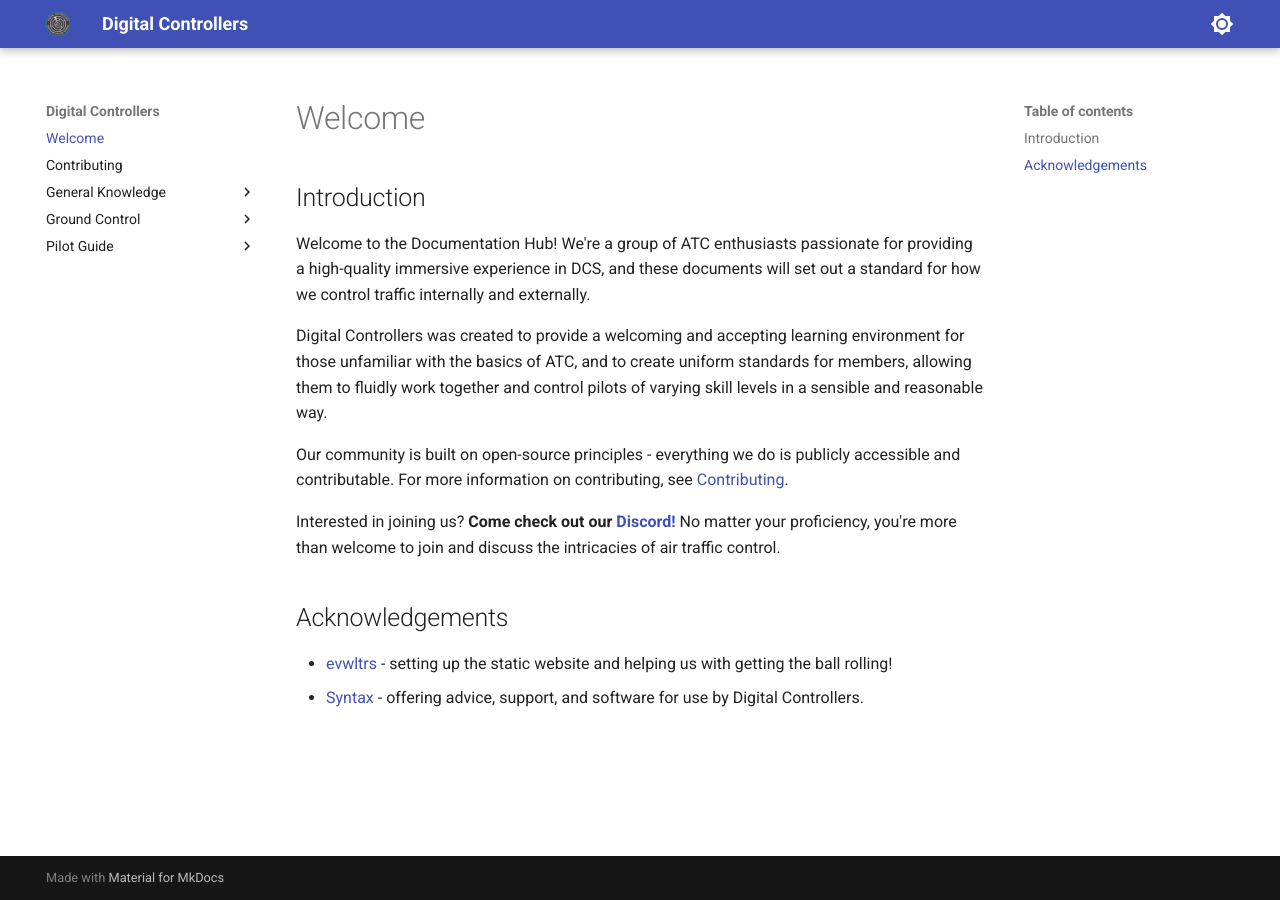
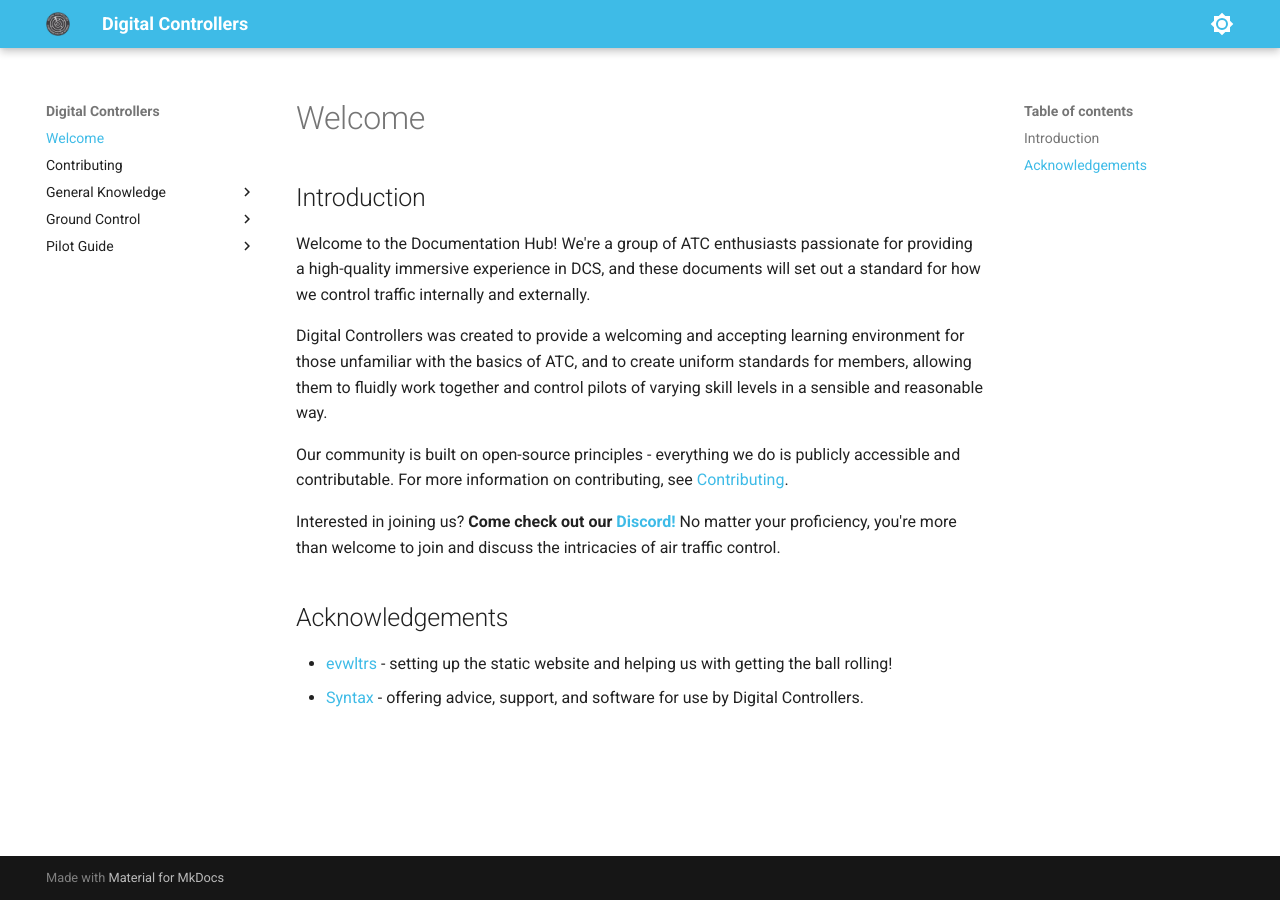
Before and after one commit to Digital-Controllers/website, an MkDocs documentation site: the page built from docs/index.md, in a window 1280 px wide. Built offline with MkDocs 1.6.1 and Material for MkDocs 9.7.7, drawn with Linux system fonts in a browser that asks for light colours.

Commit message:
style: adjust theme to the DC colour pallete defined in DCP002

```diff
--- /dev/null
+++ b/docs/stylesheets/extra.css
@@ -0,0 +1,10 @@
+:root {
+  --md-primary-fg-color: #3ebbe7;
+  --md-primary-fg-color--light: #ecb7b7;
+  --md-primary-fg-color--dark: #b41a0a;
+  --md-accent-fg-color: #3093b6;
+}
+[data-md-color-scheme="slate"] {
+  --md-hue: 211;
+  --md-default-bg-color: #3f3f3f;
+}
--- a/mkdocs.yml
+++ b/mkdocs.yml
@@ -9,12 +9,16 @@
   palette:
     # Palette toggle for light mode
     - scheme: default
+      primary: custom
+      accent: custom
       toggle:
         icon: material/brightness-7
         name: Switch to dark mode
 
     # Palette toggle for dark mode
     - scheme: slate
+      primary: custom
+      accent: custom
       toggle:
         icon: material/brightness-4
         name: Switch to light mode
@@ -23,21 +27,21 @@
   - Welcome: index.md
   - Contributing: contributing.md
   - General Knowledge:
-    - general-knowledge/index.md
-    - Radiotelephony: general-knowledge/radiotelephony.md
-    - Radio Theory: general-knowledge/radio_theory.md
-    - Radar Theory: general-knowledge/radar_theory.md
-    - Altimetry: general-knowledge/altimetry.md
-    - Meteorology: general-knowledge/meteorology.md
-    - Flight Rules: general-knowledge/flight_rules.md
+      - general-knowledge/index.md
+      - Radiotelephony: general-knowledge/radiotelephony.md
+      - Radio Theory: general-knowledge/radio_theory.md
+      - Radar Theory: general-knowledge/radar_theory.md
+      - Altimetry: general-knowledge/altimetry.md
+      - Meteorology: general-knowledge/meteorology.md
+      - Flight Rules: general-knowledge/flight_rules.md
   - Ground Control:
-    - ground/index.md
-    - Taxi: ground/taxi.md
-    - Flight Clearance: ground/flight_clearance.md
-    - Traffic Management: ground/traffic_management.md
+      - ground/index.md
+      - Taxi: ground/taxi.md
+      - Flight Clearance: ground/flight_clearance.md
+      - Traffic Management: ground/traffic_management.md
   - Pilot Guide:
-    - pilot-guide/index.md
-    - pilot-guide/dcs_mode_3_squawk.md
+      - pilot-guide/index.md
+      - pilot-guide/dcs_mode_3_squawk.md
 plugins:
   - social
 markdown_extensions:
@@ -46,4 +50,6 @@
   - pymdownx.details
   - pymdownx.superfences
   - pymdownx.tabbed:
-        alternate_style: true
+      alternate_style: true
+extra_css:
+  - stylesheets/extra.css
```
